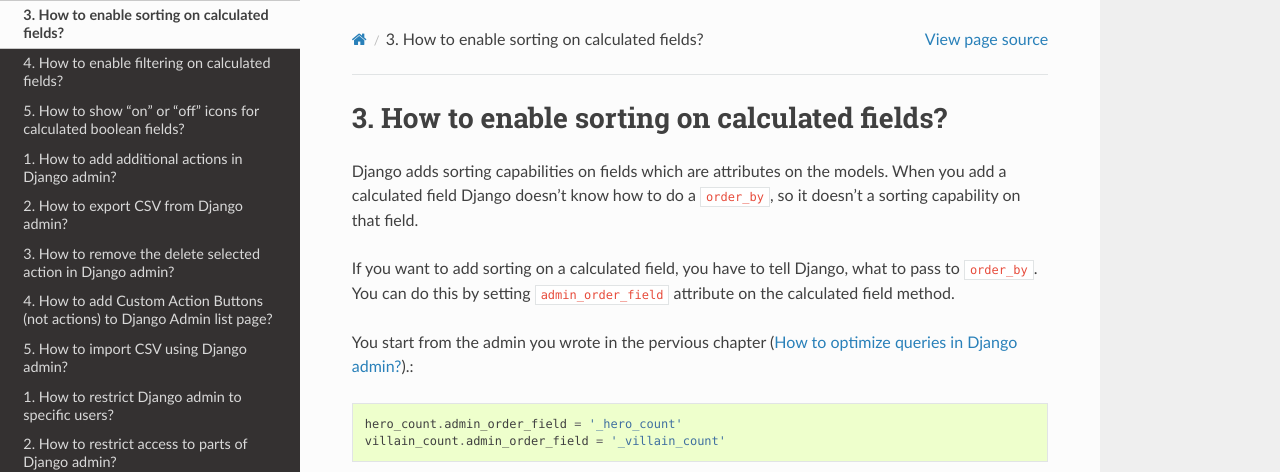
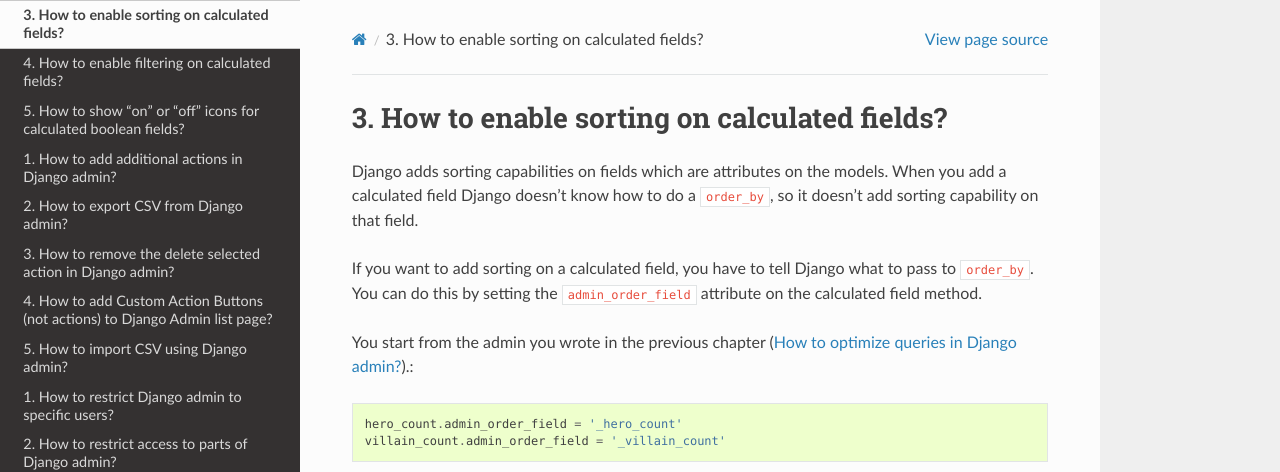
Before and after one commit to agiliq/django-admin-cookbook, a Sphinx documentation site: the page built from docs/sorting_calculated_fields.rst, in a window 1280 px wide and 1382 px high. Shown: the top 472 px of the window. Built offline with Sphinx 7.4.7 and the Read the Docs theme 2.0.0, drawn with Linux system fonts in a browser that asks for light colours.

Commit message:
Fix typos

```diff
--- a/docs/sorting_calculated_fields.rst
+++ b/docs/sorting_calculated_fields.rst
@@ -2,12 +2,12 @@
 ===========================================================
 
 Django adds sorting capabilities on fields which are attributes on the models.
-When you add a calculated field Django doesn't know how to do a :code:`order_by`, so it doesn't a sorting capability on that field.
+When you add a calculated field Django doesn't know how to do a :code:`order_by`, so it doesn't add sorting capability on that field.
 
-If you want to add sorting on a calculated field, you have to tell Django, what to pass to :code:`order_by`. You can do this by setting
+If you want to add sorting on a calculated field, you have to tell Django what to pass to :code:`order_by`. You can do this by setting the
 :code:`admin_order_field` attribute on the calculated field method.
 
-You start from the admin you wrote in the pervious chapter (:doc:`optimize_queries`).::
+You start from the admin you wrote in the previous chapter (:doc:`optimize_queries`).::
 
     hero_count.admin_order_field = '_hero_count'
     villain_count.admin_order_field = '_villain_count'
```
